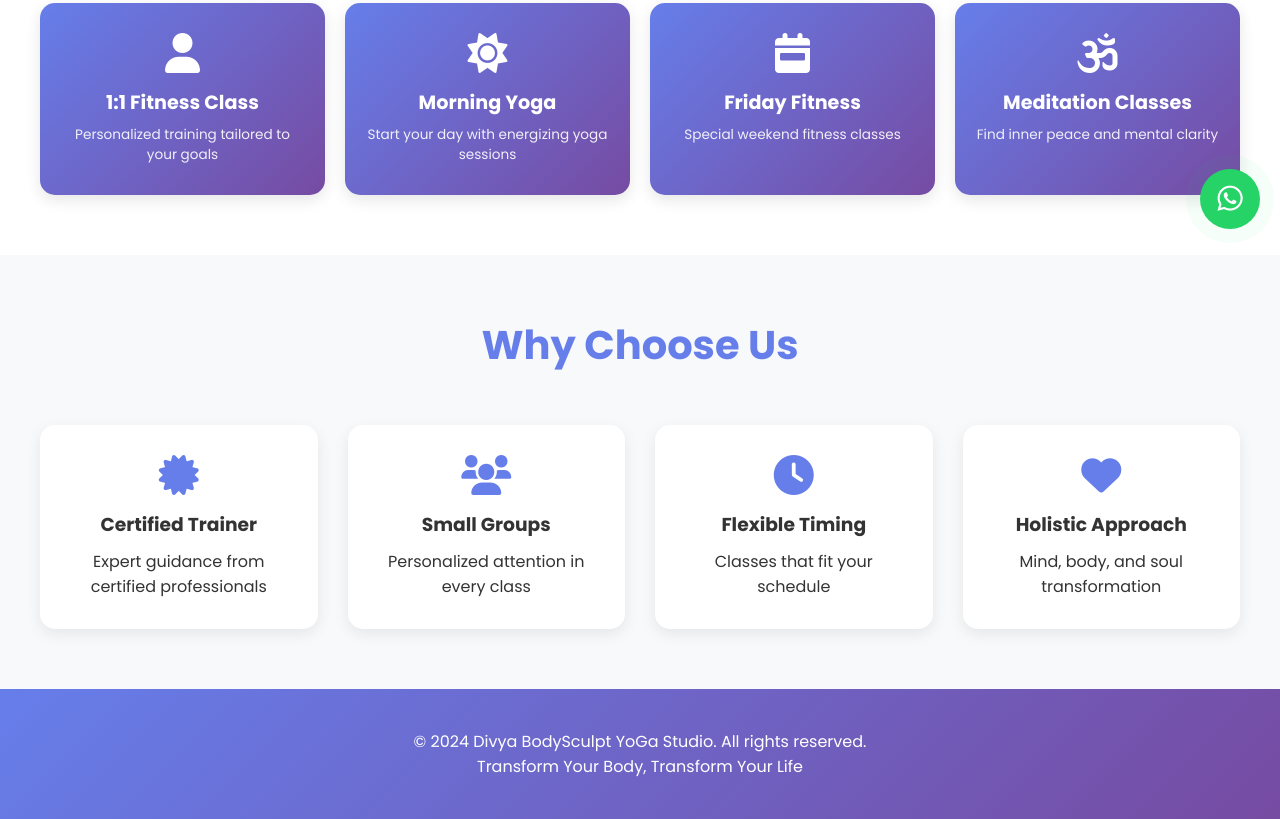
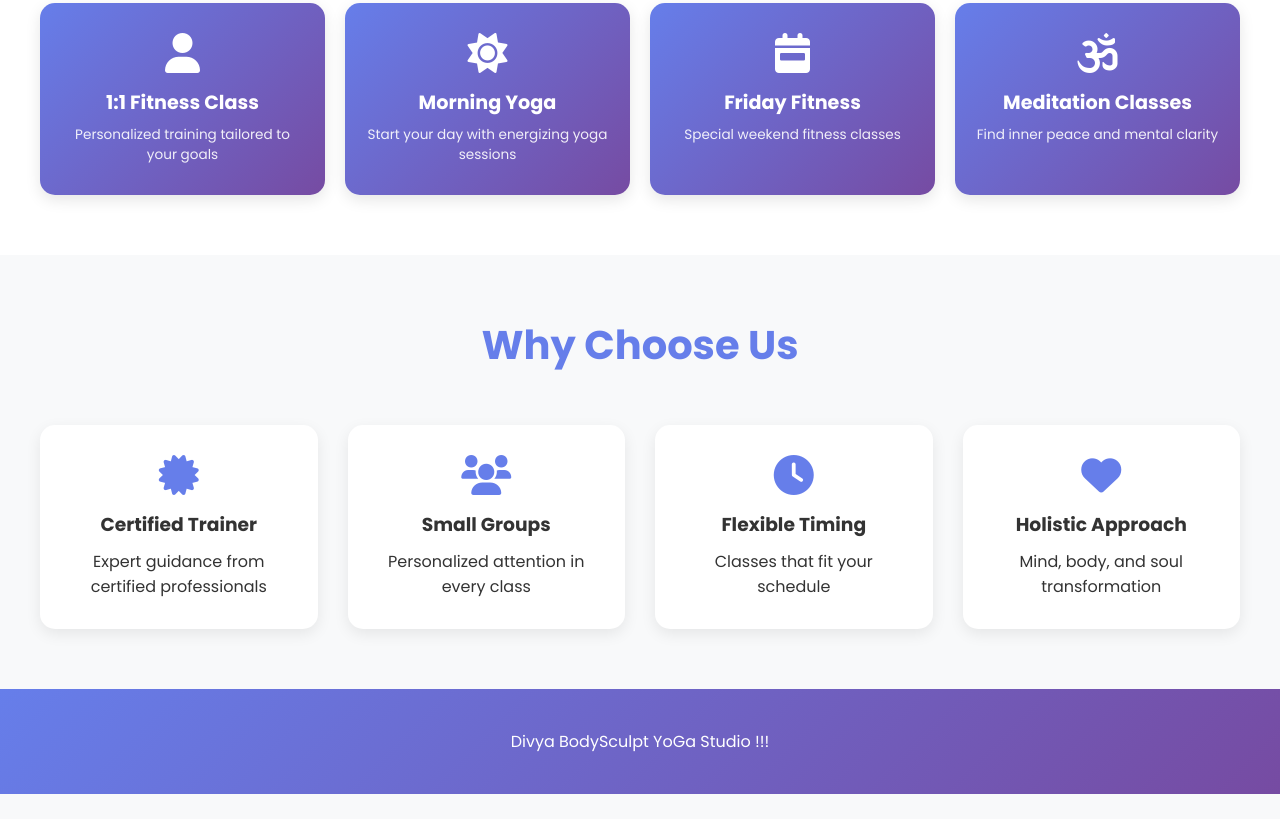
Before and after one commit to bharathkumar33/DivyaBodySculptYogaStudio, a website: page public/index.html in a window 1280 px wide. Shown: the part 551-1370 px from the top of the page. After the commit the page ends 1345 px from the top, so only its background shows below. Drawn offline with Linux system fonts and the light colour scheme.

```diff
--- a/public/index.html
+++ b/public/index.html
@@ -416,13 +416,7 @@
 
     <!-- Footer -->
     <footer>
-        <p>&copy; 2024 Divya BodySculpt YoGa Studio. All rights reserved.</p>
-        <p>Transform Your Body, Transform Your Life</p>
+        <p>Divya BodySculpt YoGa Studio !!!</p>
     </footer>
-
-    <!-- Floating WhatsApp -->
-    <a href="https://wa.me/61431955787?text=Hi! I want to know more about your classes" class="floating-whatsapp" target="_blank">
-        <i class="fab fa-whatsapp"></i>
-    </a>
 </body>
 </html>
```
